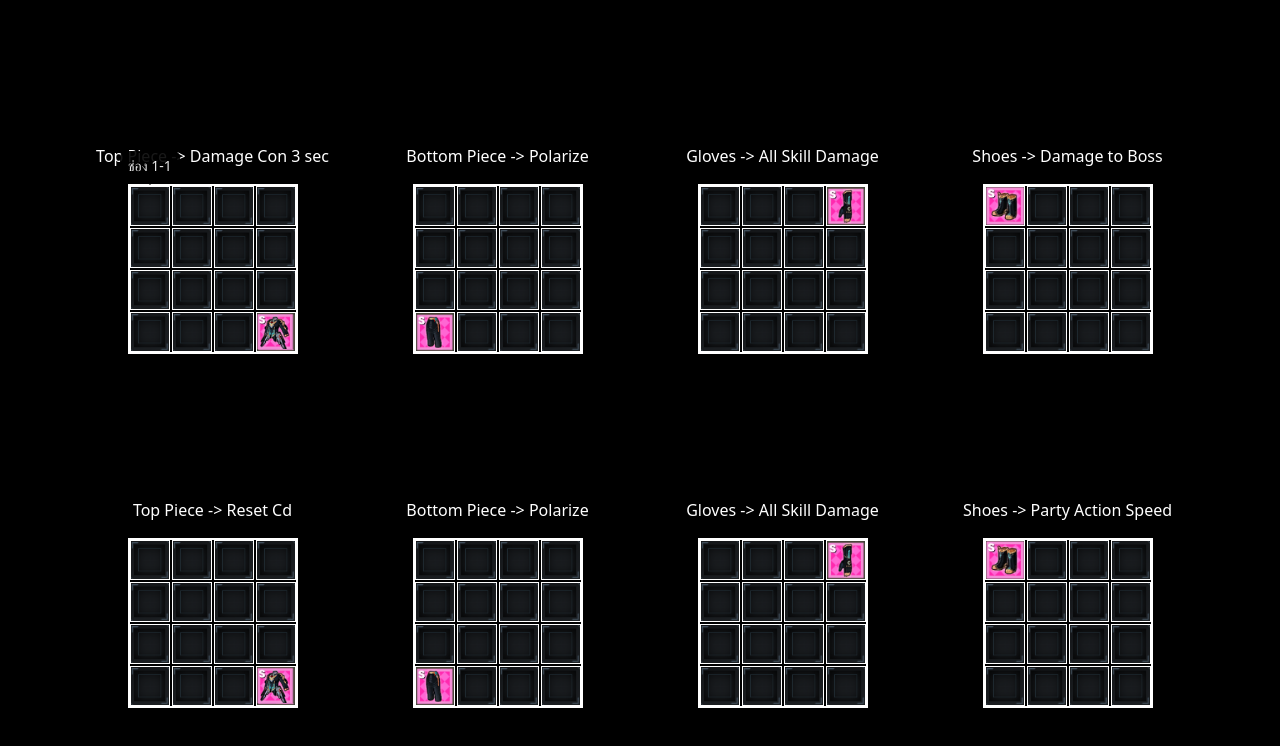
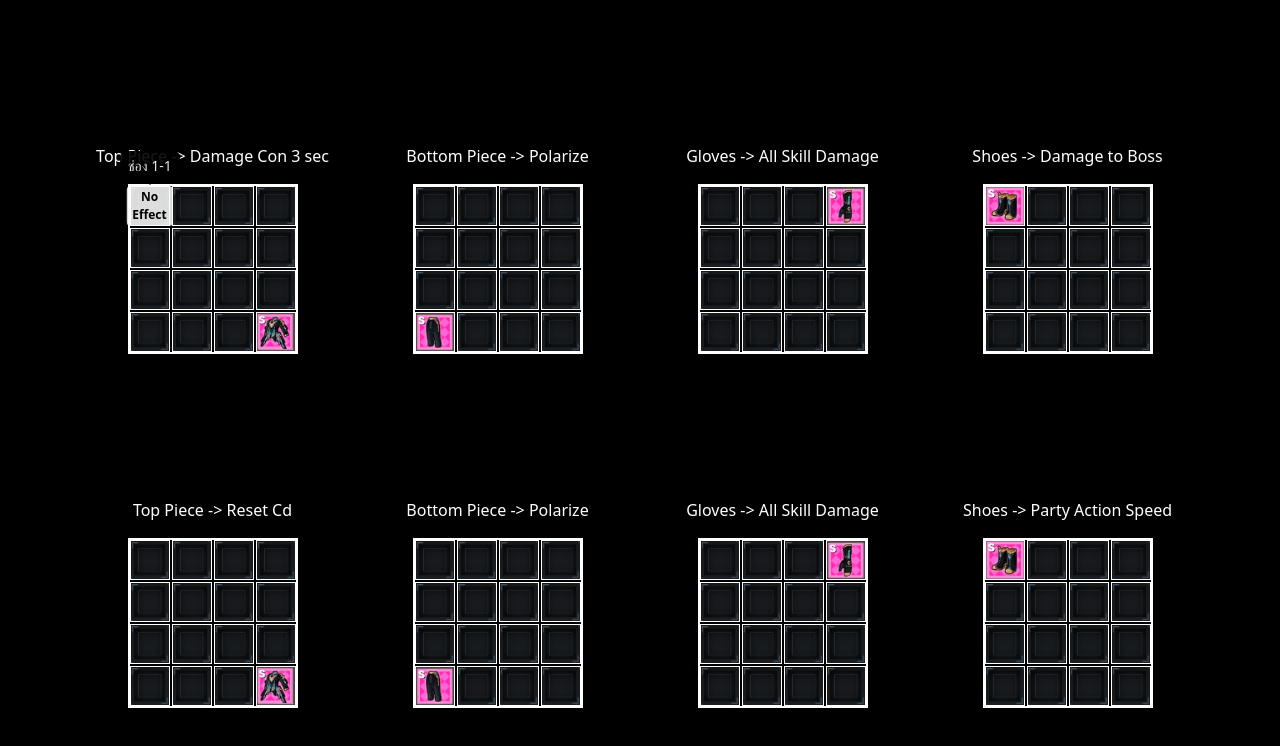
Before and after one commit to zia7590/Elsword_Exascale, a plain HTML site: page index.html in a window 1280 px wide. In both pictures the pointer is over the element 149 px from the left and 206 px from the top of the page. Drawn offline with nearby package versions, Linux system fonts and the light colour scheme; no server answers.

Commit message:
Change Hover

```diff
--- a/index.html
+++ b/index.html
@@ -24,6 +24,20 @@
       background-position: center;
       background-repeat: no-repeat;
       cursor: pointer;
+      position: relative;
+    }
+    .matrix div:hover::after {
+      content: "No Effect";
+      position: absolute;
+      top: 50%;
+      left: 50%;
+      transform: translate(-50%, -50%);
+      color: #000;
+      font-weight: bold;
+      background: rgba(255, 255, 255, 0.85);
+      padding: 2px 6px;
+      border-radius: 4px;
+      font-size: 12px;
     }
     .image-option {
       width: 60px;
@@ -129,7 +143,8 @@ document.addEventListener('DOMContentLoaded', () => {
     "พลังโจมตี + 0.7%",
     "พลังป้องกัน + 0.1%",
     "พลังป้องกัน + 0.2%",
-    "พลังป้องกัน + 0.3%"
+    "พลังป้องกัน + 0.3%",
+    "No Effect" // เพิ่มตัวเลือก No Effect
   ];
 
   const images = [
```
